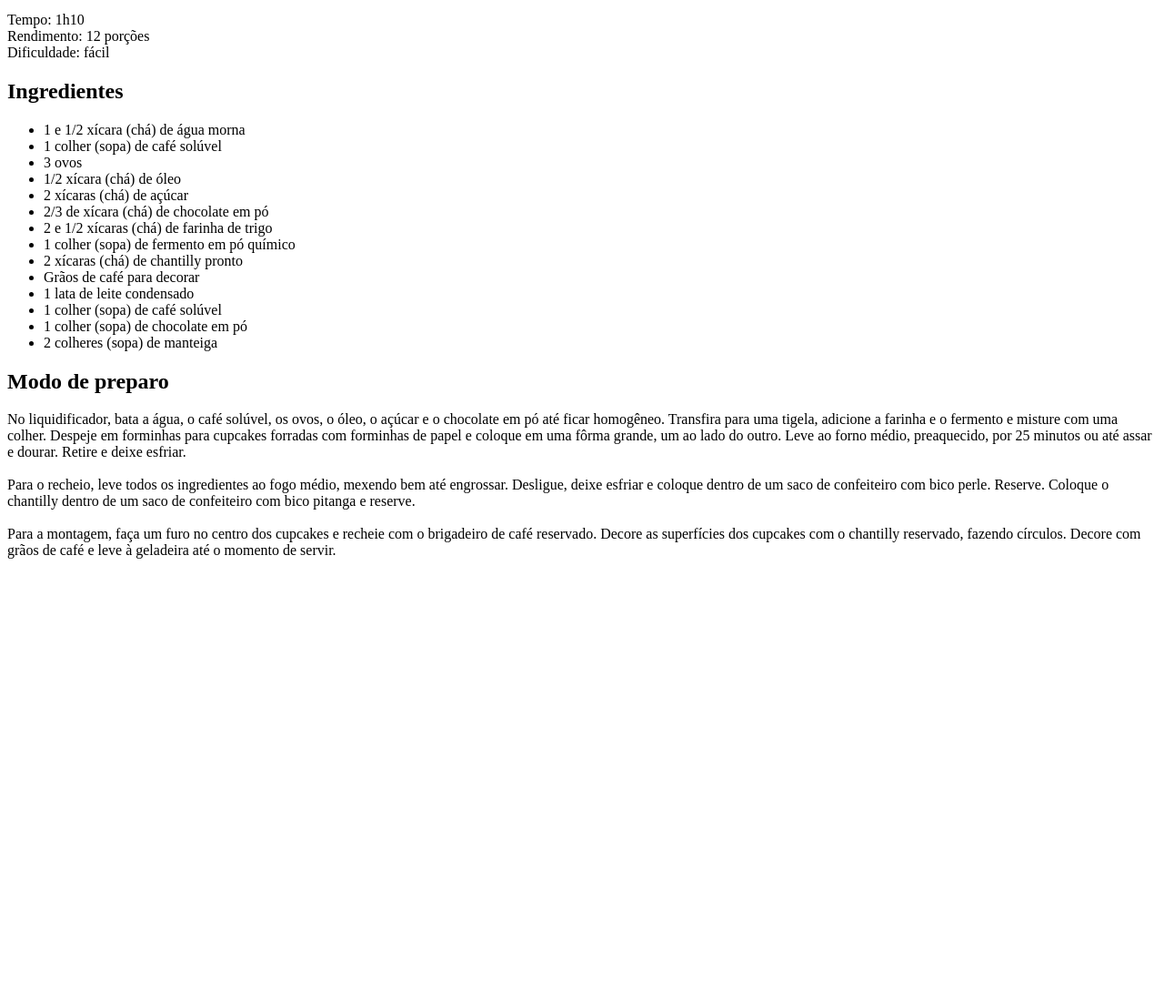
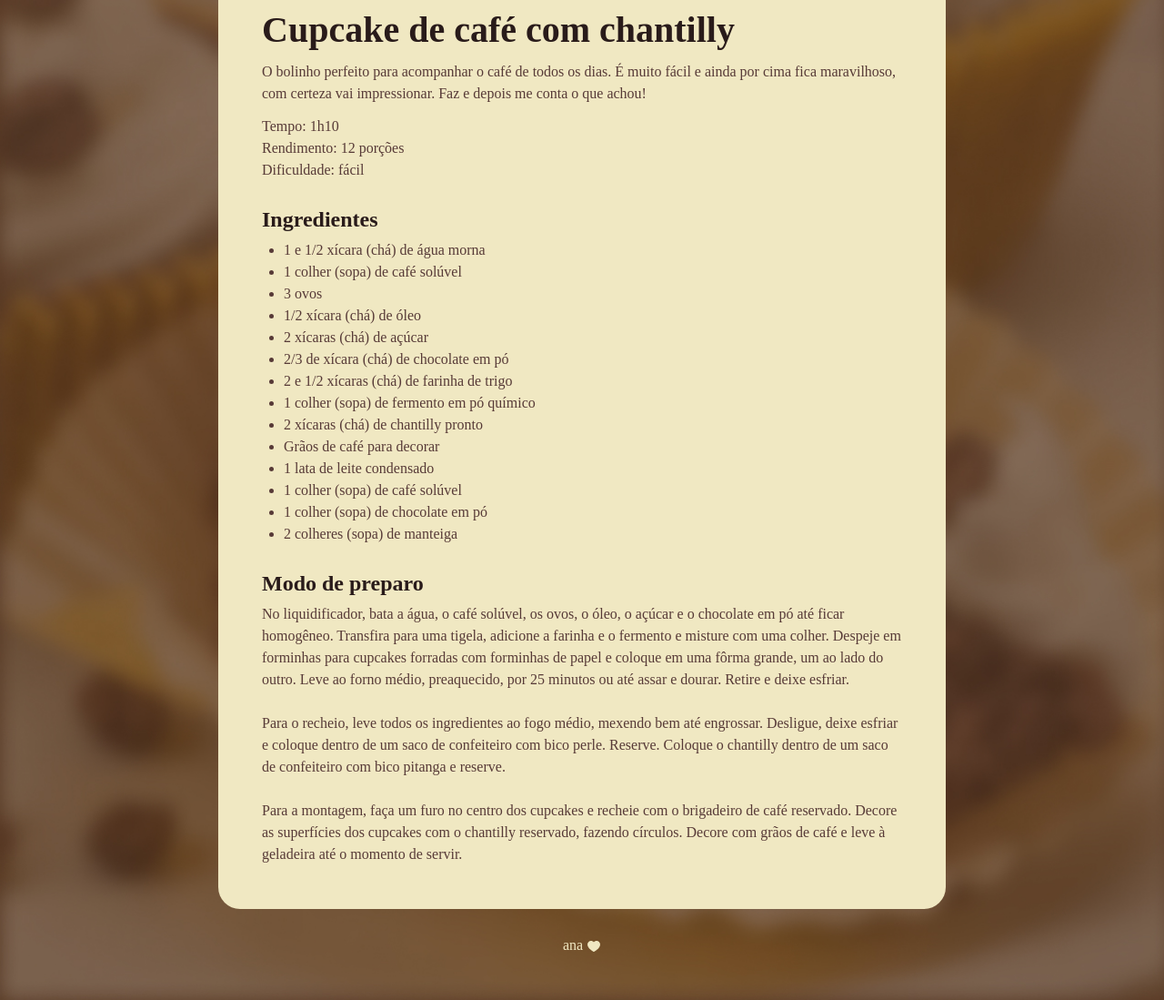
Before and after one commit to anacarolinep/Pagina-de-receita, a plain HTML site: page index.html in a window 1280 px wide. Shown: the part 500-1599 px from the top of the page at 91% size. Before the commit the page ends 1130 px from the top, so only its background shows below. Drawn offline with Linux system fonts and the light colour scheme; a web font is replaced by a local one.

Commit message:
Finalizado

```diff
--- a/index.html
+++ b/index.html
@@ -1,15 +1,17 @@
 <!DOCTYPE html>
 <html lang="pt-br">
 <head>
+    <link rel="preconnect" href="https://fonts.googleapis.com">
+    <link rel="preconnect" href="https://fonts.gstatic.com" crossorigin>
+    <link href="https://fonts.googleapis.com/css2?family=Alice&display=swap" rel="stylesheet">
     <meta charset="UTF-8">
     <meta name="viewport" content="width=device-width, initial-scale=1.0">
     <title>Página de receita</title>
     <link rel="stylesheet" href="style.css">
 </head>
 <body>
-    <div id="pag">
+    <div id="page">
         <img src="/assets/main-image.jpg" alt="imagem de um cupcakes">
-    </div>
         <main>
             <section id="about">
                 <h1>Cupcake de café com chantilly</h1>
@@ -59,5 +61,10 @@
                 </p>
             </section>
         </main>
+    </div>
+    <footer>
+        ana
+        <img src="./assets/ph_heart-fill.svg">
+    </footer>
 </body>
 </html>
--- a/style.css
+++ b/style.css
@@ -1,3 +1,56 @@
+* {
+    margin: 0;
+    padding: 0;
+}
+:root {
+    font-family: "Alice", serif;
+    line-height: 150%;
+    color: #573A37;
+}
+body {
+    background-image: url(assets/bg.jpg);
+    background-size: cover;
+}
+#page {
+    box-sizing: border-box;
+    width: 800px;
+    padding: 24px;
+    background-color: #F0E8C2;
+    border-radius: 24px;
+    margin: 48px auto 28px;
+}
 img {
     border-radius: 16px;
 }
+main {
+    padding: 24px;
+}
+section + section {
+    margin-top: 24px;
+}
+#about p + p {
+    margin-top: 12px;
+}
+h1{
+    line-height: 140%;
+    font-size: 40px;
+}
+h2{
+    font-size: 24px;
+}
+h1, h2 {
+    color: #291B1A;
+    margin-bottom: 4px;
+    line-height: 150%;
+}
+ul {
+    padding-left: 24px;
+}
+footer {
+    color: #F0E8C2;
+    text-align: center;
+    padding-bottom: 48px;
+}
+footer img {
+    vertical-align: middle;
+}
```
Also changed, not shown: assets/bg.jpg (added), assets/ph_heart-fill.svg (added), 1 other file. Lines whose indentation alone changed are shown as unchanged.
